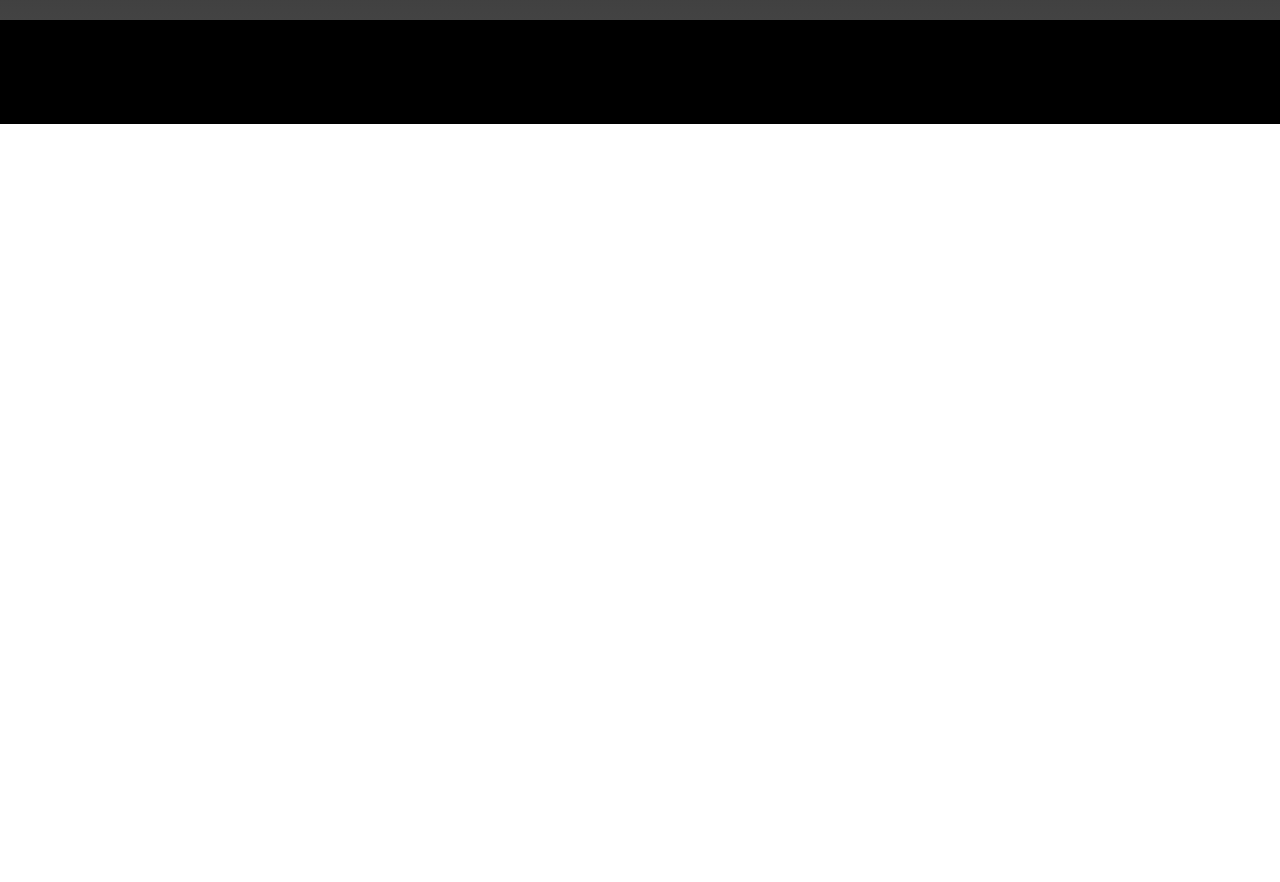
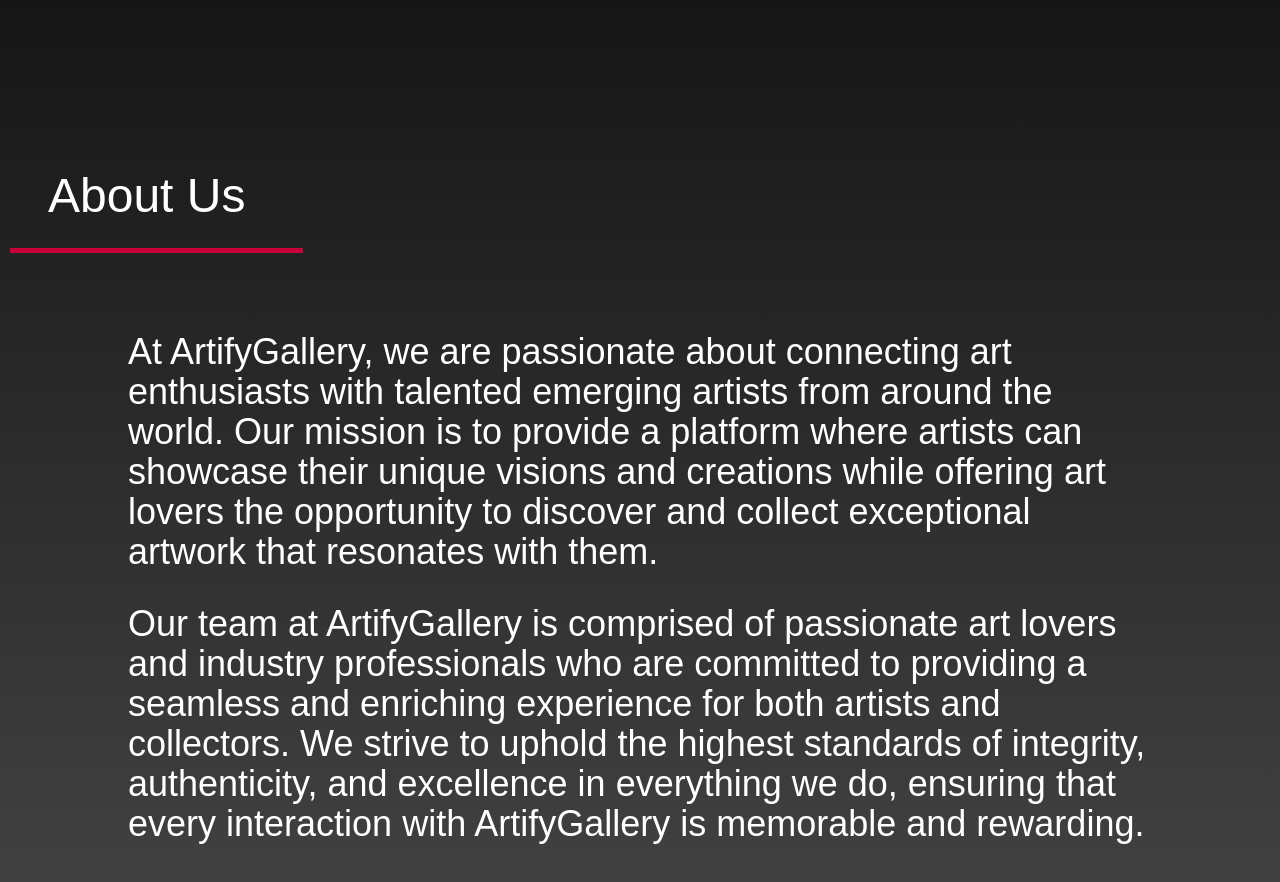
Before and after one commit to lukaChikashvili/Artify, a React (Create React App) app: page / in a window 1280 px wide. Shown: the part 780-1662 px from the top of the page. Before the commit the page ends 904 px from the top, so only its background shows below. Built offline with nearby package versions, Linux system fonts and the light colour scheme.

Commit message:
designed about us section

```diff
--- /dev/null
+++ b/src/components/About.jsx
@@ -0,0 +1,23 @@
+import React from 'react'
+
+const About = () => {
+  return (
+    <div className='min-h-screen '>
+
+      <div className='flex items-center'>
+          <h2 className='text-white text-5xl p-12 line'>About Us</h2>
+      </div>
+
+      <div className='w-4/5 m-auto flex flex-col gap-8 pt-16 '>
+          <p className='text-white text-4xl '>At ArtifyGallery, we are passionate about connecting art enthusiasts with talented
+               emerging artists from around the world. Our mission
+                is to provide a platform where artists can showcase their unique visions
+               and creations while offering art lovers the opportunity to discover and collect
+               exceptional artwork that resonates with them.</p>
+<p className='text-white text-4xl'>Our team at ArtifyGallery is comprised of passionate art lovers and industry professionals who are committed to providing a seamless and enriching experience for both artists and collectors. We strive to uphold the highest standards of integrity, authenticity, and excellence in everything we do, ensuring that every interaction with ArtifyGallery is memorable and rewarding.</p>
+      </div>
+    </div>
+  )
+}
+
+export default About
--- a/src/components/Home.jsx
+++ b/src/components/Home.jsx
@@ -3,13 +3,15 @@
 import art2 from '../assets/art2.jpg';
 import art3 from '../assets/art3.jpg';
 import art4 from '../assets/art4.jpg';
+import About from './About';
 
 
 
 const Home = () => {
   return (
-    <div className= 'flex items-center justify-center h-screen home' >
-      <div className='flex flex-col items-center justify-between  px-36 pb-36'>
+    <>
+    <div className= 'flex items-center justify-center  home' >
+      <div className='flex flex-col items-center justify-between h-screen  px-36 pb-36'>
 
 
 
@@ -23,7 +25,12 @@
            <h1 className='text-white text-2xl w-full md:text-4xl md:w-3/5 text-center leading-10'>Discover, Connect, Collect - <span className='text-[#C70039]'>ArtifyGallery,</span> Where Every Brushstroke Tells a Story.</h1>
            <button className='text-white bg-[#C70039] py-2 px-12 text-2xl rounded-md shadow-lg border-2 border-transparent shadow-black mt-12 duration-500 ease-in hover:bg-transparent border-[#C70039]'>Discover Artists</button>
       </div>
+
+
     </div>
+
+<About />
+</>
   )
 }
 
--- a/src/index.css
+++ b/src/index.css
@@ -9,7 +9,24 @@
 }
 body {
   background: var(--bg);
-  height: 100vh;
+  min-height: 100vh;
   font-family: 'Lobster Two', sans-serif;
+  background-repeat: no-repeat;
+  background-size: cover;
 
 }
+
+
+.line {
+  position: relative;
+}
+
+.line::after {
+  position: absolute;
+  content: "";
+  width: 100%;
+  height: 5px;
+  background-color: #C70039;
+  bottom: 15px;
+  left: 10px;
+}
```
